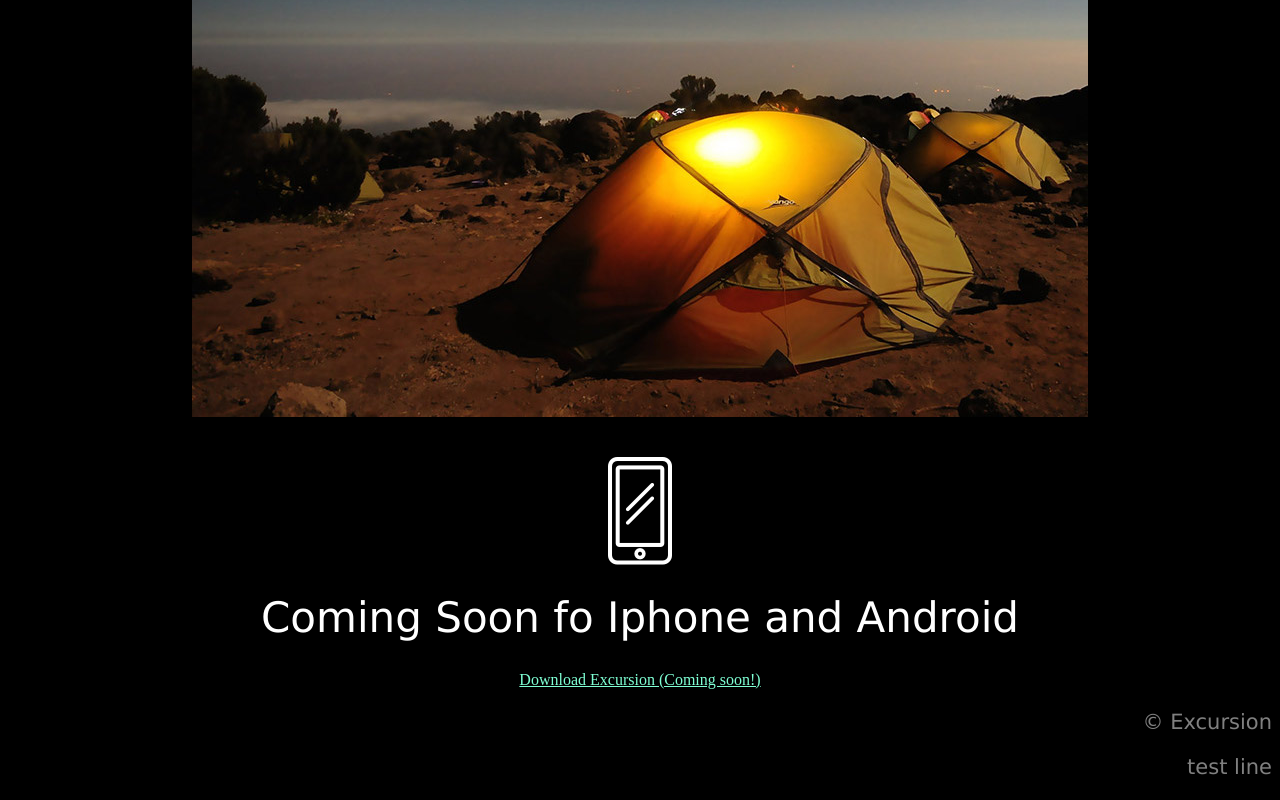
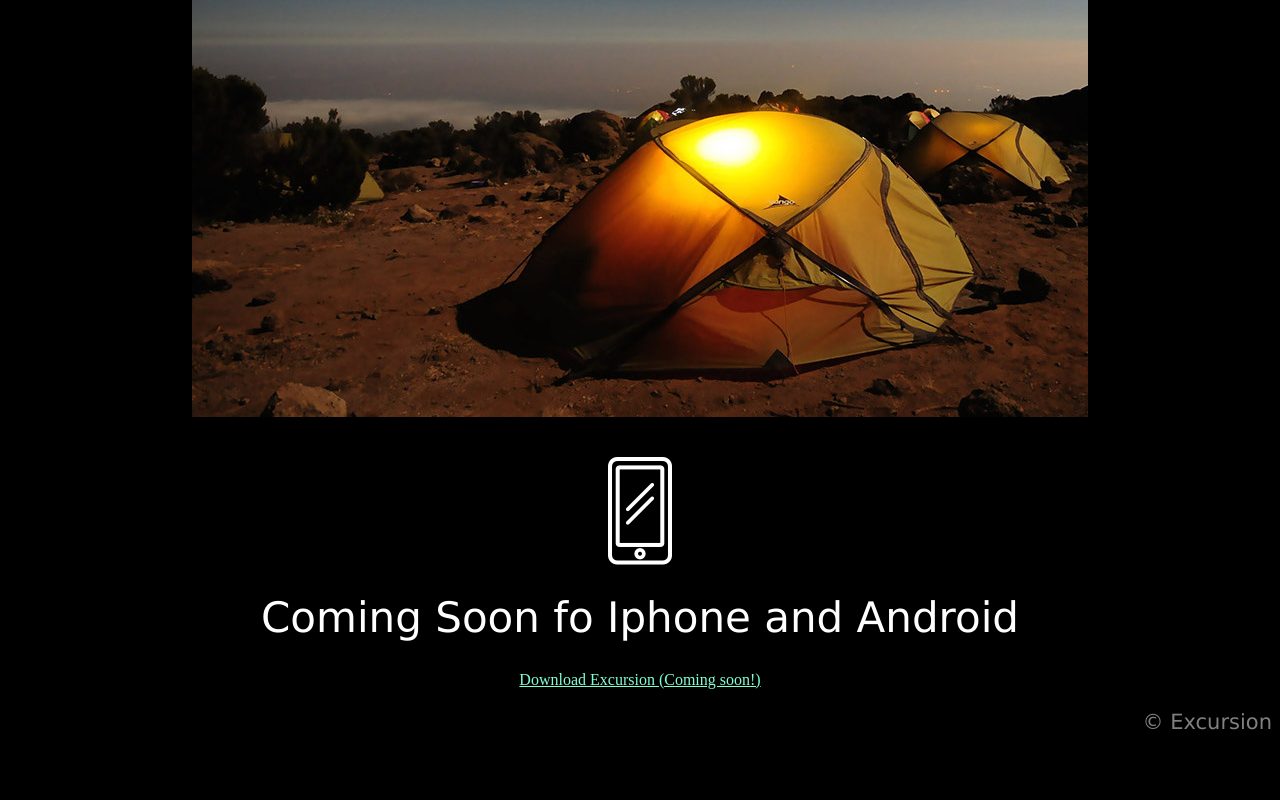
Before and after one commit to rammedv/excursion, a plain HTML site: page index.html in a window 1280 px wide. Shown: the part 553-1353 px from the top of the page. After the commit the page ends 1308 px from the top, so only its background shows below. Drawn offline with Linux system fonts and the light colour scheme.

Commit message:
remove test

```diff
--- a/index.html
+++ b/index.html
@@ -37,8 +37,6 @@
 
         <footer>
             <p>&copy; Excursion</p>
-            <p>test line
-            </p>
         </footer>
 
 
```
